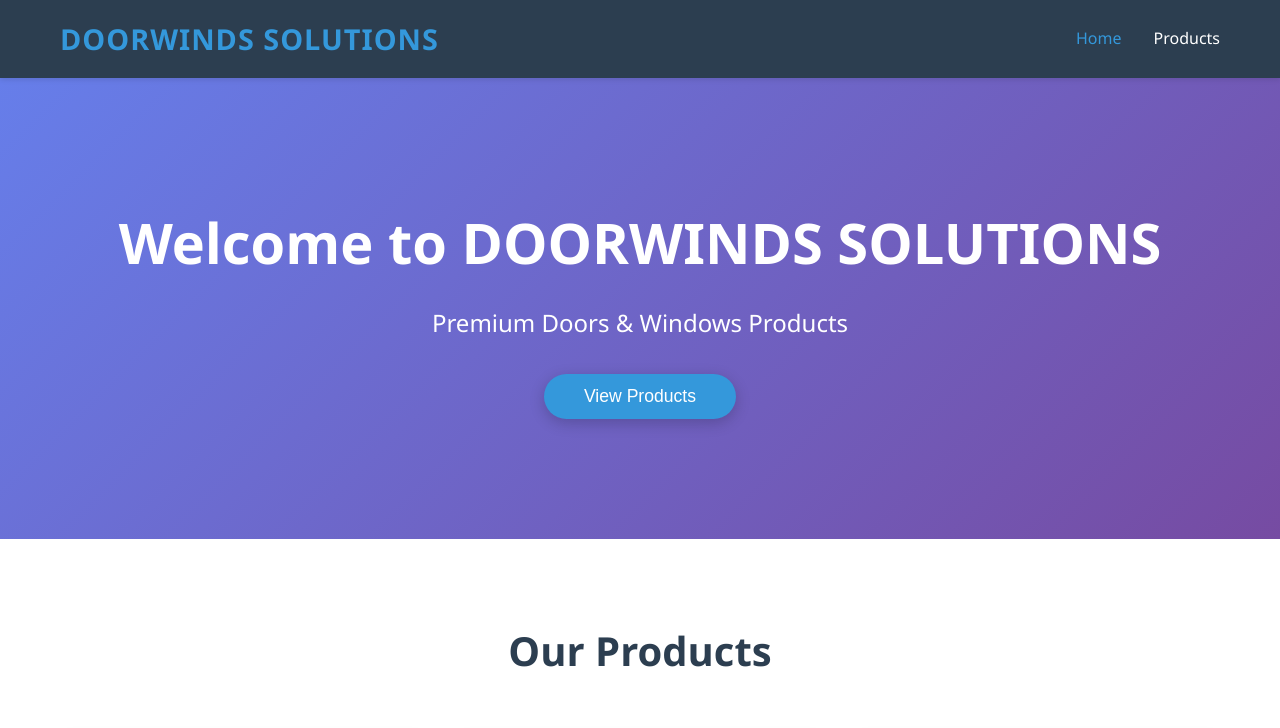
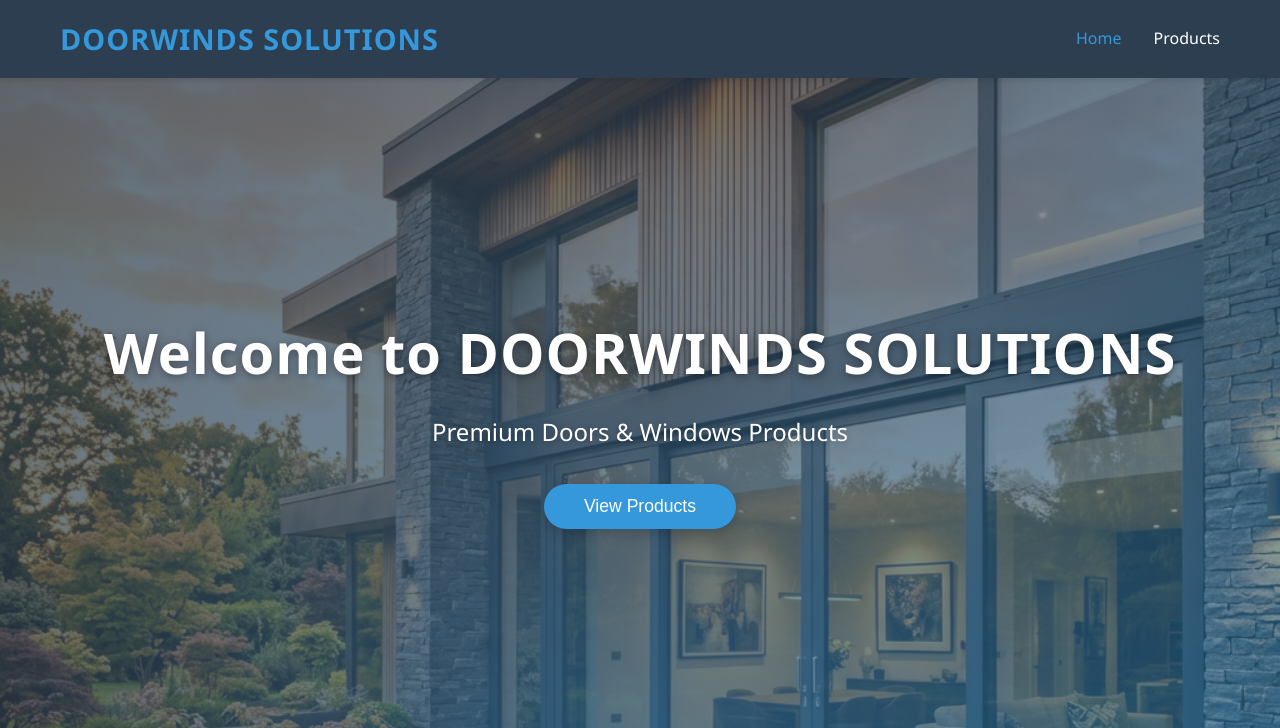
Before and after one commit to anandjaiswal335-cloud/website, a plain HTML site: page index.html in a window 1280 px wide. Shown: the top 728 px of the page. Drawn offline with Linux system fonts and the light colour scheme.

Commit message:
Add hero background image with overlay

```diff
--- a/style.css
+++ b/style.css
@@ -76,22 +76,48 @@ body {
 
 /* Hero Section */
 .hero {
-    background: linear-gradient(135deg, #667eea 0%, #764ba2 100%);
+    background: linear-gradient(135deg, rgba(44, 62, 80, 0.75) 0%, rgba(52, 73, 94, 0.65) 50%, rgba(41, 128, 185, 0.55) 100%),
+                url('hero-bg.png') center/cover no-repeat;
     color: white;
-    padding: 120px 20px;
+    padding: 160px 20px;
     text-align: center;
+    position: relative;
+    overflow: hidden;
+    min-height: 85vh;
+    display: flex;
+    align-items: center;
+    justify-content: center;
+}
+
+.hero::before {
+    content: '';
+    position: absolute;
+    top: 0;
+    left: 0;
+    width: 100%;
+    height: 100%;
+    background: radial-gradient(ellipse at center bottom, rgba(52, 152, 219, 0.25) 0%, transparent 70%);
+    pointer-events: none;
+}
+
+.hero-content {
+    position: relative;
+    z-index: 2;
 }
 
 .hero-content h1 {
     font-size: 3.5rem;
     margin-bottom: 1rem;
     animation: slideDown 0.8s ease-out;
+    text-shadow: 0 2px 10px rgba(0, 0, 0, 0.4);
+    letter-spacing: 1px;
 }
 
 .hero-content p {
     font-size: 1.5rem;
     margin-bottom: 2rem;
     animation: slideUp 0.8s ease-out;
+    text-shadow: 0 1px 6px rgba(0, 0, 0, 0.3);
 }
 
 .cta-button {
```
Also changed, not shown: hero-bg.png (added), 1 other file.
